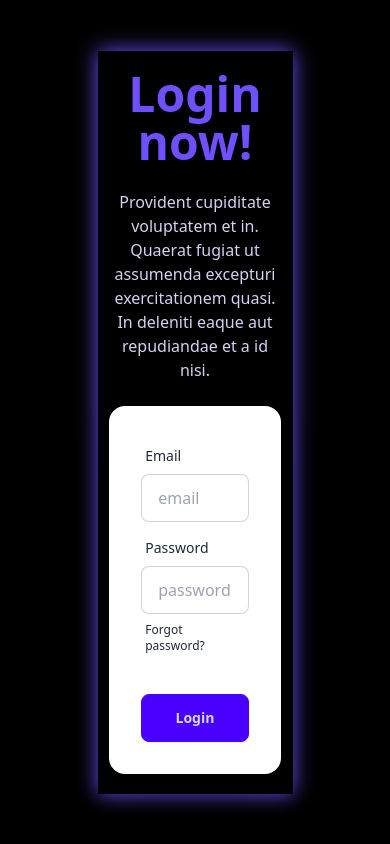
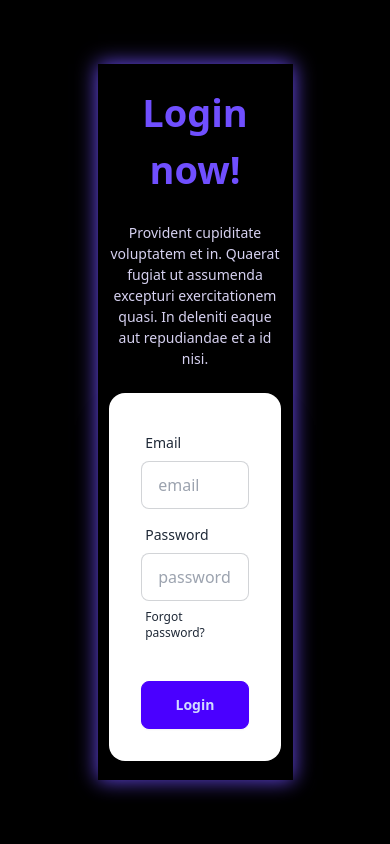
Before and after one commit to sabrina-mostafa/FrontEnd_Course--Assignment-6_-DOM-, a plain HTML site: page index.html in a window 390 px wide. Drawn offline with nearby package versions, Linux system fonts and the light colour scheme.

Commit message:
Update index.html

```diff
--- a/index.html
+++ b/index.html
@@ -16,8 +16,8 @@
     <div class="hero bg-base-200 min-h-screen  bg-[black]">
         <div class="hero-content flex-col lg:flex-row-reverse gap-[6%] py-[5%] bg-[black] w-[50%] shadow-[0px_0px_20px_#704fff] p-[3%]">
             <div class="text-center lg:text-left">
-                <h1 class="text-5xl font-bold text-[#704fff]">Login now!</h1>
-                <p class="py-6 text-[#d6d1f0] font-[500]">
+                <h1 class="sm:text-5xl text-[38px] font-bold text-[#704fff]">Login now!</h1>
+                <p class="py-6 text-[#d6d1f0] font-[500] sm:text-[16px] text-[14px]">
                     Provident cupiditate voluptatem et in. Quaerat fugiat ut assumenda excepturi exercitationem
                     quasi. In deleniti eaque aut repudiandae et a id nisi.
                 </p>
```
